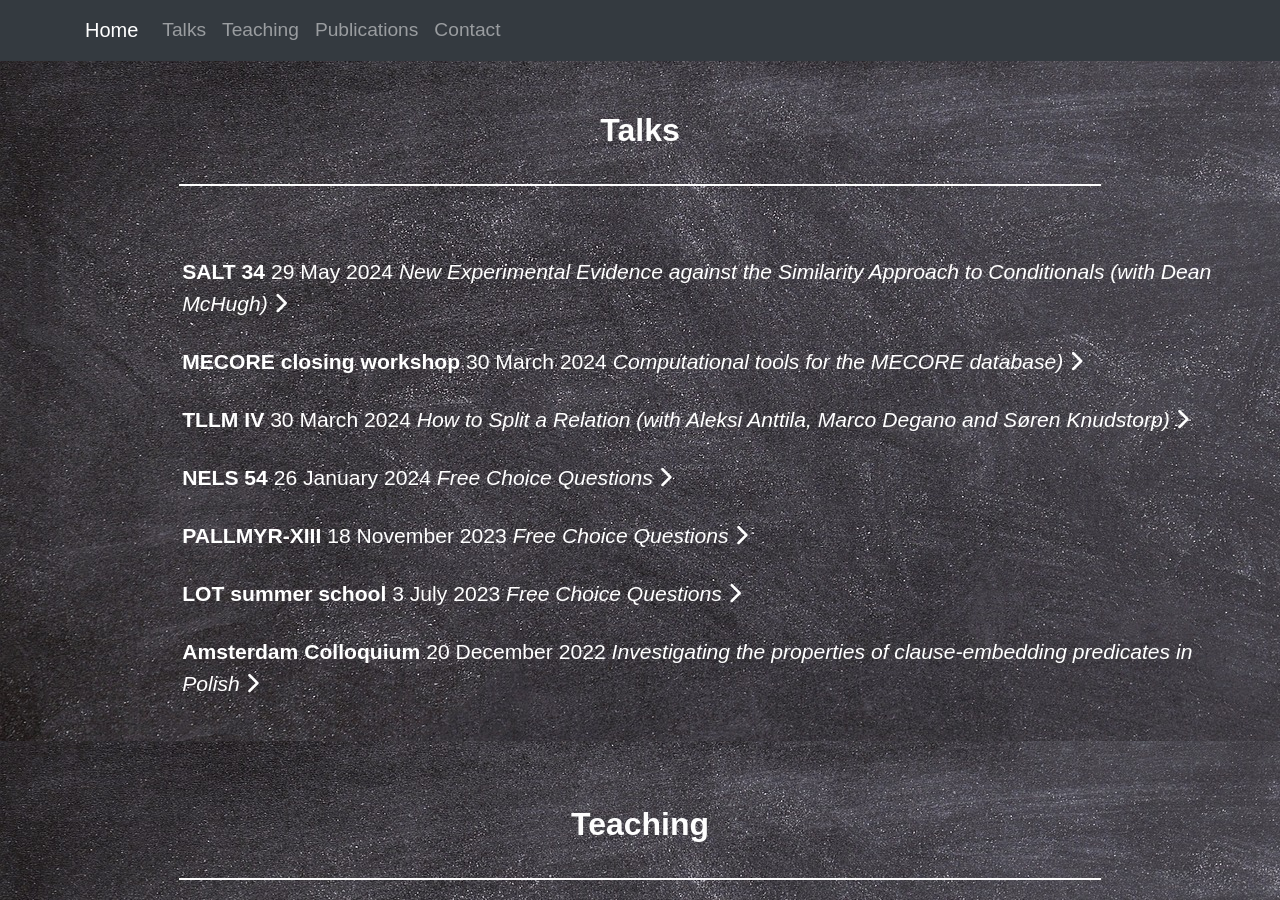
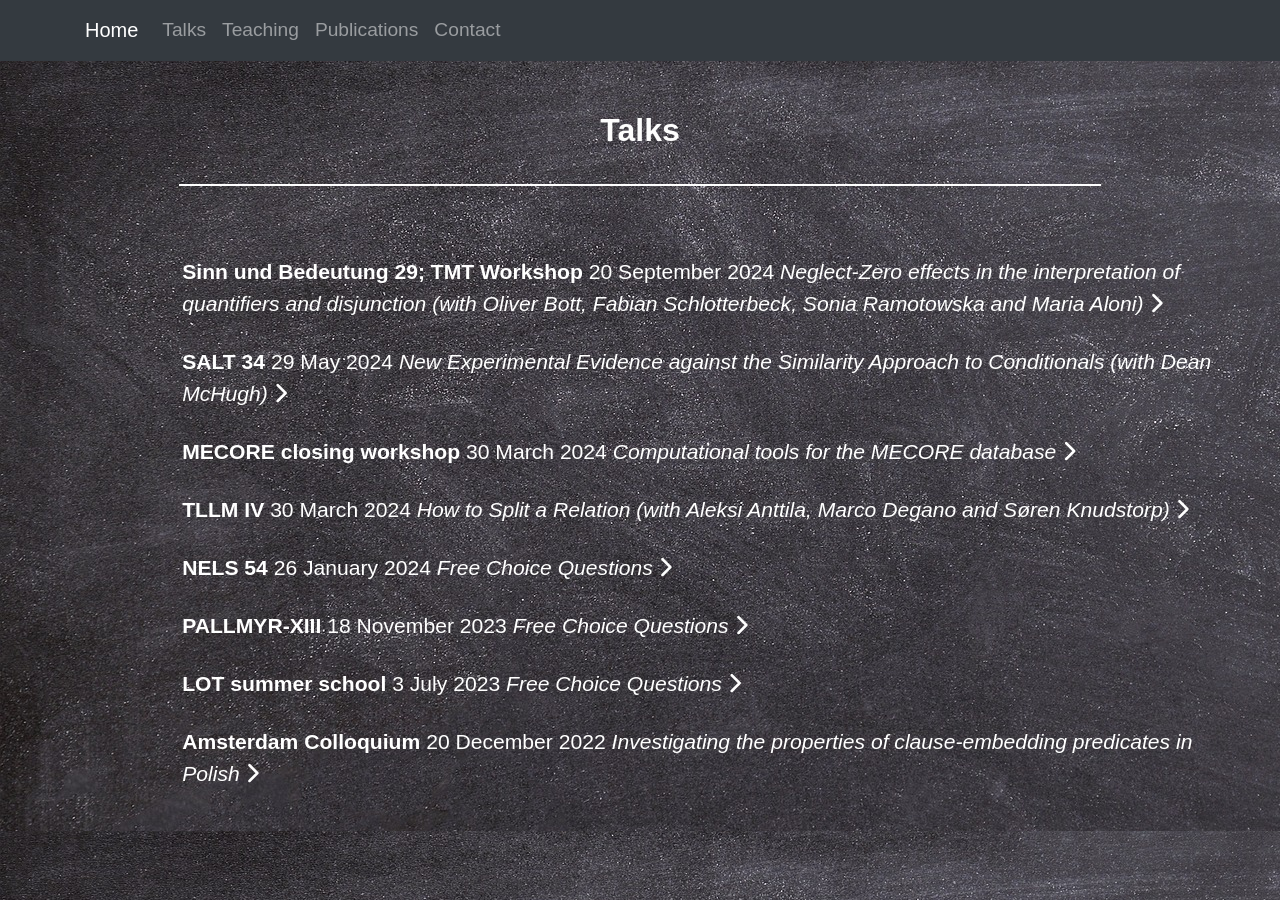
Before and after one commit to TJKlochowicz/Personal-website, a Jekyll site: the page built from _pages/index.html, in a window 1280 px wide and 900 px high, scrolled down 641 px. Built offline with Jekyll 4.4.1, drawn with Linux system fonts in a browser that asks for light colours; nearby versions of some CDN libraries; some web fonts are replaced.

Commit message:
added sub

```diff
--- a/_data/talks.yml
+++ b/_data/talks.yml
@@ -64,7 +64,7 @@
 
 - venue: "MECORE closing workshop"
   date: 2024-03-30
-  title: "Computational tools for the MECORE database)"
+  title: "Computational tools for the MECORE database"
   url: https://wuegaki.ppls.ed.ac.uk/mecore/mecore-final-workshop/
   #abstract: assets\papers\SALT_2024_Rec.pdf
   slides: assets\slides\klochowicz-computational.pdf
@@ -74,3 +74,16 @@
       postulated in the literature. I present a Python package which allows for the analysis of the
       collected data, verification of the existing hypotheses about the selectional behaviour of those
       predicates, and discovery of novel hypotheses using Machine Learning.
+
+- venue: "Sinn und Bedeutung 29; TMT Workshop"
+  date: 2024-09-20
+  title: "Neglect-Zero effects in the interpretation of quantifiers and disjunction (with Oliver Bott, Fabian Schlotterbeck, Sonia Ramotowska and Maria Aloni)"
+  url: https://sub29.unime.it/
+  #abstract: assets\papers\SALT_2024_Rec.pdf
+  slides: assets\slides\sub_28_Neglect_Zero_Effects.pdf
+  description: >
+      Several inferences in natural language deviate from classical logic, among them upper-
+      bound inferences normally analysed as scalar implicatures, distributive infer-
+      ences of disjunction but also certain empty-set effects in the interpretation of (mostly)
+      downward-entailing quantifiers such as *less than*. We present a direct empirical comparison sug-
+      gesting that diverse tools are needed to capture the processing of these inferences.
```
Also changed, not shown: 1 other file.
